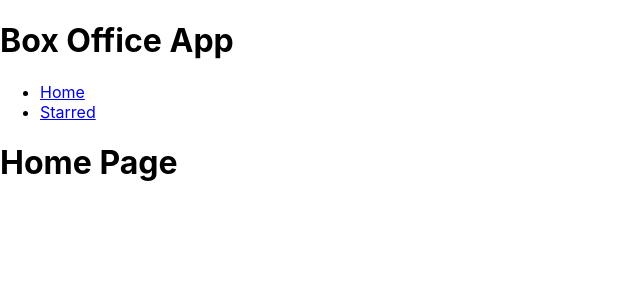
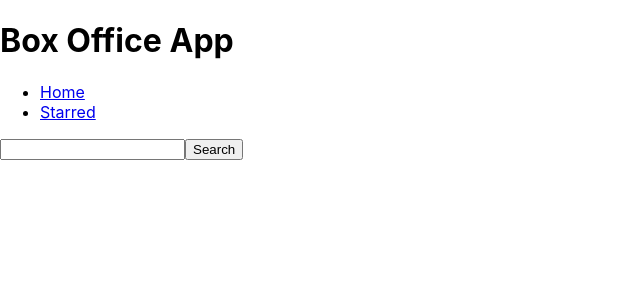
Before and after one commit to shardul523/TV-Wiz, a React (Create React App) app: page / in a window 1280 px wide. Shown: the top 300 px of the page, without its empty margins (0-640 px from the left). Built offline with nearby package versions, Linux system fonts and the light colour scheme.

Commit message:
Added fetch and display of api data

```diff
--- a/src/pages/Home.jsx
+++ b/src/pages/Home.jsx
@@ -1,3 +1,43 @@
-export default function Home() {
-    return <h1>Home Page</h1>;
-}
+import { useState } from 'react';
+
+import { searchShows } from '../utils';
+
+const Home = () => {
+    const [apiData, setApiData] = useState(null);
+    const [apiError, setApiError] = useState(null);
+
+    const searchHandler = async e => {
+        e.preventDefault();
+        const searchQuery = e.target[0].value;
+        setApiError(null);
+
+        try {
+            const searchData = await searchShows(searchQuery);
+            setApiData(searchData);
+        } catch (err) {
+            setApiError(err.message);
+        }
+    };
+
+    const renderApiData = () => {
+        if (apiError) return <h1>{apiError}</h1>;
+
+        if (!apiData) return null;
+
+        return apiData.map(data => (
+            <div key={data.show.id}>{data.show.name}</div>
+        ));
+    };
+
+    return (
+        <>
+            <form onSubmit={searchHandler}>
+                <input />
+                <button type="submit">Search</button>
+            </form>
+            <div>{renderApiData()}</div>
+        </>
+    );
+};
+
+export default Home;
--- /dev/null
+++ b/src/utils/index.js
@@ -0,0 +1,10 @@
+const BASE_URL = 'https://api.tvmaze.com';
+
+const apiGet = async endpoint => {
+    const url = `${BASE_URL}${endpoint}`;
+    const response = await fetch(url);
+    const data = await response.json();
+    return data;
+};
+
+export const searchShows = query => apiGet(`/search/shows?q=${query}`);
```
